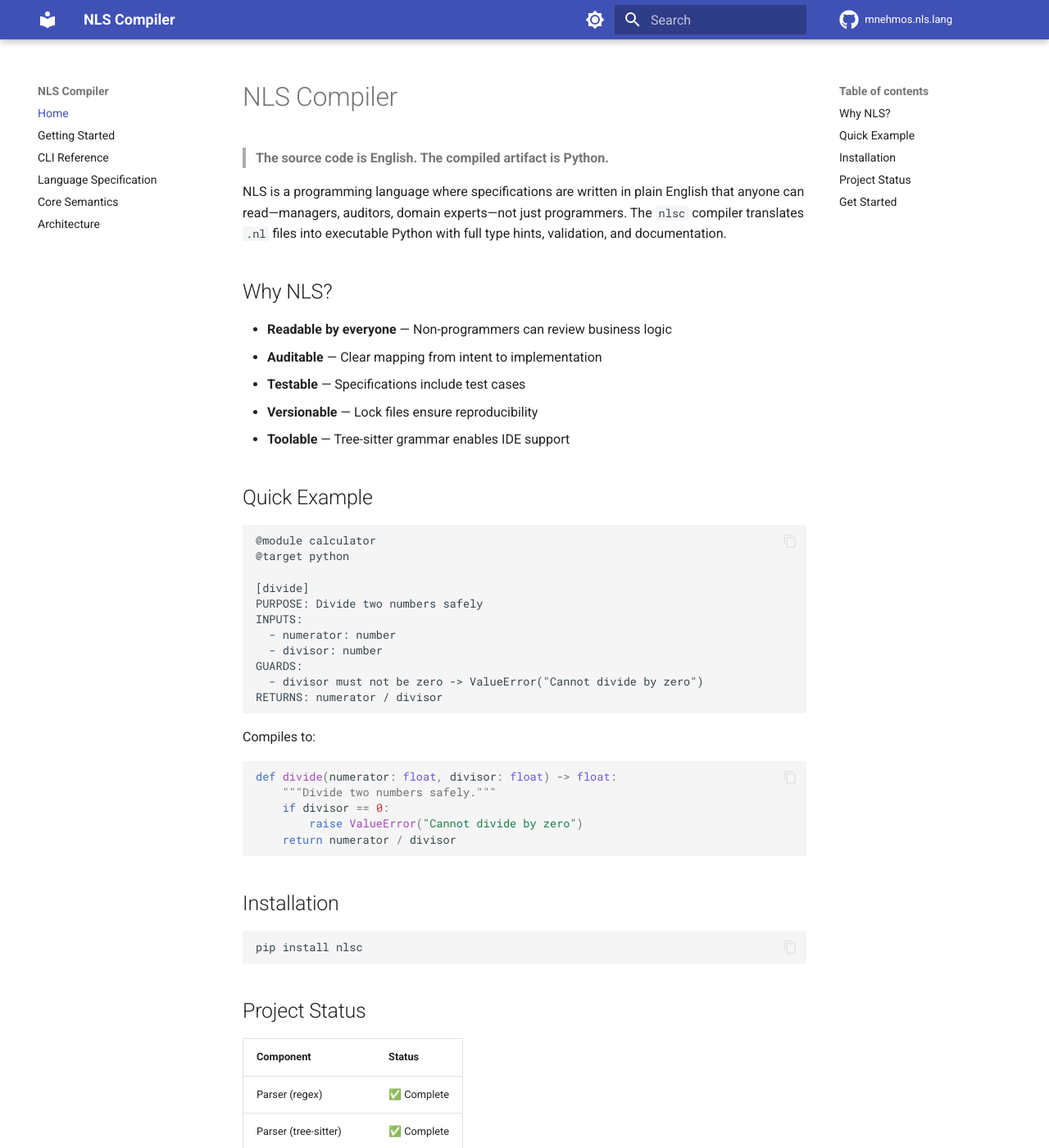
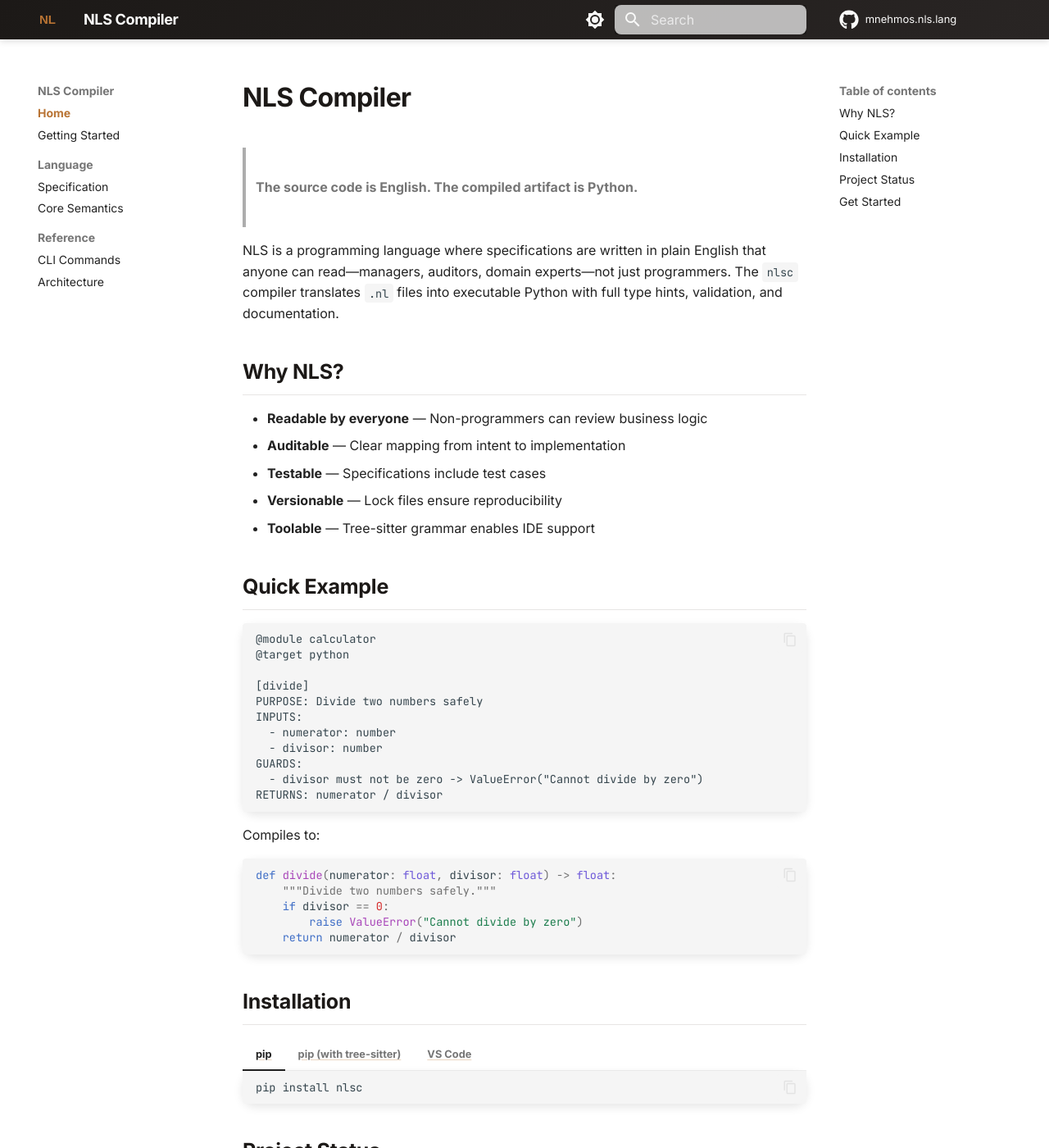
Before and after one commit to Mnehmos/mnehmos.nls.lang, an MkDocs documentation site: the page built from docs/index.md, in a window 1280 px wide and 1400 px high. Shown: the whole window at 82% size. Built offline with MkDocs 1.6.1 and Material for MkDocs 9.7.7, drawn with Linux system fonts in a browser that asks for light colours; comment, search, counter and statistics services are not loaded; some of the changed text lies outside the part shown.

Commit message:
style(docs): apply Mnehmos copper/stone design system
- Custom CSS with copper (#b87333) accent and stone palette
- Inter font for body, JetBrains Mono for code
- Dark mode support
- Added NLS logo and favicon
- Updated status table (VS Code extension now complete)
- Tabbed installation instructions

Co-Authored-By: Claude Opus 4.5 <noreply@anthropic.com>

````diff
--- a/docs/index.md
+++ b/docs/index.md
@@ -40,9 +40,24 @@ def divide(numerator: float, divisor: float) -> float:
 
 ## Installation
 
-```bash
-pip install nlsc
-```
+=== "pip"
+
+    ```bash
+    pip install nlsc
+    ```
+
+=== "pip (with tree-sitter)"
+
+    ```bash
+    pip install "nlsc[treesitter]"
+    ```
+
+=== "VS Code"
+
+    Search "NLS" in Extensions, or:
+    ```
+    ext install mnehmos.nls-language
+    ```
 
 ## Project Status
 
@@ -71,22 +88,18 @@ pip install nlsc
 
 - :material-download: **[Installation](getting-started.md#installation)**
 
-  Install nlsc with pip
+    Install nlsc with pip or VS Code
 
 - :material-console: **[CLI Reference](cli-reference.md)**
 
-  All 8 commands documented
+    All commands documented
 
 - :material-book-open: **[Language Spec](language-spec.md)**
 
-  Full syntax reference
+    Full syntax reference
 
 - :material-cog: **[Architecture](architecture.md)**
 
-  How the compiler works
-
-- :material-target: **[Core Semantics](core-semantics.md)**
-
-  Target-neutral semantic specification
+    How the compiler works
 
 </div>
--- /dev/null
+++ b/docs/stylesheets/custom.css
@@ -0,0 +1,323 @@
+/* === NLS DOCS - MNEHMOS DESIGN SYSTEM === */
+/* Copper accent with stone palette */
+
+:root {
+  --copper: #b87333;
+  --copper-light: #d4956a;
+  --copper-dark: #a06429;
+
+  /* Override Material theme colors */
+  --md-primary-fg-color: #1c1917;
+  --md-primary-bg-color: #fafaf9;
+  --md-accent-fg-color: var(--copper);
+  --md-accent-fg-color--transparent: rgba(184, 115, 51, 0.1);
+
+  /* Text colors */
+  --md-default-fg-color: #44403c;
+  --md-default-fg-color--light: #78716c;
+  --md-default-fg-color--lighter: #a8a29e;
+  --md-default-fg-color--lightest: #d6d3d1;
+
+  /* Background */
+  --md-default-bg-color: #fafaf9;
+  --md-default-bg-color--light: #f5f5f4;
+  --md-default-bg-color--lighter: #e7e5e4;
+  --md-default-bg-color--lightest: #d6d3d1;
+
+  /* Code */
+  --md-code-fg-color: #1c1917;
+  --md-code-bg-color: #f5f5f4;
+
+  /* Typography */
+  --md-text-font: "Inter", sans-serif;
+  --md-code-font: "JetBrains Mono", monospace;
+}
+
+/* === DARK MODE === */
+[data-md-color-scheme="slate"] {
+  --md-primary-fg-color: #fafaf9;
+  --md-primary-bg-color: #1c1917;
+  --md-accent-fg-color: var(--copper-light);
+
+  --md-default-fg-color: #e7e5e4;
+  --md-default-fg-color--light: #d6d3d1;
+  --md-default-fg-color--lighter: #a8a29e;
+  --md-default-fg-color--lightest: #78716c;
+
+  --md-default-bg-color: #1c1917;
+  --md-default-bg-color--light: #292524;
+  --md-default-bg-color--lighter: #44403c;
+  --md-default-bg-color--lightest: #57534e;
+
+  --md-code-fg-color: #e7e5e4;
+  --md-code-bg-color: #292524;
+}
+
+/* === HEADER === */
+.md-header {
+  background: linear-gradient(135deg, #1c1917 0%, #292524 100%);
+  box-shadow: 0 2px 8px rgba(0, 0, 0, 0.15);
+}
+
+.md-header__title {
+  font-weight: 700;
+  letter-spacing: -0.02em;
+}
+
+/* === NAVIGATION === */
+.md-nav__link:hover,
+.md-nav__link:focus {
+  color: var(--copper);
+}
+
+.md-nav__link--active {
+  color: var(--copper);
+  font-weight: 600;
+}
+
+.md-nav__item--active > .md-nav__link {
+  color: var(--copper);
+}
+
+/* Sidebar */
+.md-sidebar {
+  border-right: 1px solid var(--md-default-bg-color--lighter);
+}
+
+/* === CONTENT === */
+.md-content {
+  max-width: 900px;
+}
+
+/* Links */
+.md-content a:not(.md-button) {
+  color: var(--copper);
+  text-decoration: underline;
+  text-underline-offset: 2px;
+  text-decoration-color: rgba(184, 115, 51, 0.3);
+  transition: all 0.2s ease;
+}
+
+.md-content a:not(.md-button):hover {
+  color: var(--copper-dark);
+  text-decoration-color: var(--copper);
+}
+
+/* Headings */
+.md-typeset h1 {
+  color: #1c1917;
+  font-weight: 800;
+  letter-spacing: -0.02em;
+}
+
+.md-typeset h2 {
+  color: #1c1917;
+  font-weight: 700;
+  border-bottom: 1px solid #e7e5e4;
+  padding-bottom: 0.5rem;
+}
+
+.md-typeset h3 {
+  color: #1c1917;
+  font-weight: 600;
+}
+
+[data-md-color-scheme="slate"] .md-typeset h1,
+[data-md-color-scheme="slate"] .md-typeset h2,
+[data-md-color-scheme="slate"] .md-typeset h3 {
+  color: #fafaf9;
+}
+
+[data-md-color-scheme="slate"] .md-typeset h2 {
+  border-bottom-color: #44403c;
+}
+
+/* === CODE BLOCKS === */
+.md-typeset pre {
+  border-radius: 0.75rem;
+  box-shadow: 0 4px 12px rgba(0, 0, 0, 0.1);
+}
+
+.md-typeset code {
+  border-radius: 4px;
+  padding: 0.2em 0.4em;
+}
+
+/* Code copy button */
+.md-clipboard {
+  color: var(--copper);
+}
+
+.md-clipboard:hover {
+  color: var(--copper-light);
+}
+
+/* === BLOCKQUOTES === */
+.md-typeset blockquote {
+  border-left: 4px solid var(--copper);
+  background: var(--md-default-bg-color--light);
+  padding: 1rem 1.5rem;
+  border-radius: 0 8px 8px 0;
+  color: var(--md-default-fg-color--light);
+}
+
+/* === TABLES === */
+.md-typeset table:not([class]) {
+  border-radius: 8px;
+  overflow: hidden;
+  box-shadow: 0 1px 3px rgba(0, 0, 0, 0.1);
+}
+
+.md-typeset table:not([class]) th {
+  background: var(--md-default-bg-color--light);
+  font-weight: 600;
+}
+
+.md-typeset table:not([class]) tr:hover {
+  background: var(--md-accent-fg-color--transparent);
+}
+
+/* === BUTTONS === */
+.md-button {
+  border-radius: 8px;
+  font-weight: 600;
+  transition: all 0.2s ease;
+}
+
+.md-button--primary {
+  background: var(--copper);
+  border-color: var(--copper);
+}
+
+.md-button--primary:hover {
+  background: var(--copper-dark);
+  border-color: var(--copper-dark);
+  box-shadow: 0 4px 12px rgba(184, 115, 51, 0.3);
+}
+
+/* === ADMONITIONS === */
+.md-typeset .admonition,
+.md-typeset details {
+  border-radius: 8px;
+  box-shadow: 0 2px 8px rgba(0, 0, 0, 0.08);
+}
+
+.md-typeset .admonition.note,
+.md-typeset details.note {
+  border-color: var(--copper);
+}
+
+.md-typeset .note > .admonition-title,
+.md-typeset .note > summary {
+  background-color: rgba(184, 115, 51, 0.1);
+}
+
+.md-typeset .note > .admonition-title::before,
+.md-typeset .note > summary::before {
+  background-color: var(--copper);
+}
+
+/* === SEARCH === */
+.md-search__input {
+  border-radius: 8px;
+  background: var(--md-default-bg-color--light);
+}
+
+.md-search__input:hover,
+.md-search__input:focus {
+  background: var(--md-default-bg-color);
+  box-shadow: 0 0 0 2px var(--copper);
+}
+
+/* === FOOTER === */
+.md-footer {
+  background: #1c1917;
+}
+
+.md-footer-meta {
+  background: #0c0a09;
+}
+
+/* === TABS === */
+.md-typeset .tabbed-labels > label {
+  color: var(--md-default-fg-color--light);
+}
+
+.md-typeset .tabbed-labels > label:hover {
+  color: var(--copper);
+}
+
+.md-typeset .tabbed-labels > label.tabbed-labels__label--active {
+  color: var(--copper);
+  border-color: var(--copper);
+}
+
+/* === SCROLLBAR === */
+::-webkit-scrollbar {
+  width: 8px;
+  height: 8px;
+}
+
+::-webkit-scrollbar-track {
+  background: var(--md-default-bg-color--light);
+}
+
+::-webkit-scrollbar-thumb {
+  background: #a8a29e;
+  border-radius: 4px;
+}
+
+::-webkit-scrollbar-thumb:hover {
+  background: #78716c;
+}
+
+/* === SELECTION === */
+::selection {
+  background-color: var(--copper);
+  color: white;
+}
+
+/* === FOCUS STATES === */
+*:focus-visible {
+  outline: 2px solid var(--copper);
+  outline-offset: 2px;
+}
+
+/* === SMOOTH SCROLL === */
+html {
+  scroll-behavior: smooth;
+}
+
+/* === HERO SECTION (index page) === */
+.md-typeset .hero-title {
+  background: linear-gradient(135deg, var(--copper), var(--copper-light));
+  -webkit-background-clip: text;
+  -webkit-text-fill-color: transparent;
+  background-clip: text;
+}
+
+/* === STATUS BADGES === */
+.md-typeset table td:last-child {
+  white-space: nowrap;
+}
+
+/* === GRID CARDS === */
+.md-typeset .grid.cards > ul > li {
+  border: 1px solid var(--md-default-bg-color--lighter);
+  border-radius: 8px;
+  transition: all 0.2s ease;
+}
+
+.md-typeset .grid.cards > ul > li:hover {
+  border-color: var(--copper);
+  box-shadow: 0 4px 12px rgba(184, 115, 51, 0.15);
+}
+
+/* === TOC === */
+.md-nav__link--passed {
+  color: var(--copper);
+}
+
+.md-nav--secondary .md-nav__link--active {
+  color: var(--copper);
+}
--- a/mkdocs.yml
+++ b/mkdocs.yml
@@ -6,31 +6,48 @@ repo_name: mnehmos.nls.lang
 
 theme:
   name: material
+  logo: assets/logo.svg
+  favicon: assets/favicon.png
   palette:
-    - scheme: default
-      primary: indigo
-      accent: amber
+    - media: "(prefers-color-scheme: light)"
+      scheme: default
+      primary: custom
+      accent: custom
       toggle:
         icon: material/brightness-7
         name: Switch to dark mode
-    - scheme: slate
-      primary: indigo
-      accent: amber
+    - media: "(prefers-color-scheme: dark)"
+      scheme: slate
+      primary: custom
+      accent: custom
       toggle:
         icon: material/brightness-4
         name: Switch to light mode
+  font:
+    text: Inter
+    code: JetBrains Mono
   features:
     - navigation.sections
     - navigation.expand
+    - navigation.top
+    - navigation.instant
     - content.code.copy
     - content.code.annotate
     - search.highlight
+    - search.suggest
+    - toc.follow
   icon:
     repo: fontawesome/brands/github
+
+extra_css:
+  - stylesheets/custom.css
 
 markdown_extensions:
   - pymdownx.highlight:
       anchor_linenums: true
+      line_spans: __span
+      pygments_lang_class: true
+  - pymdownx.inlinehilite
   - pymdownx.superfences:
       custom_fences:
         - name: mermaid
@@ -43,16 +60,28 @@ markdown_extensions:
   - attr_list
   - md_in_html
   - tables
+  - toc:
+      permalink: true
+  - pymdownx.emoji:
+      emoji_index: !!python/name:material.extensions.emoji.twemoji
+      emoji_generator: !!python/name:material.extensions.emoji.to_svg
 
 nav:
   - Home: index.md
   - Getting Started: getting-started.md
-  - CLI Reference: cli-reference.md
-  - Language Specification: language-spec.md
-  - Core Semantics: core-semantics.md
-  - Architecture: architecture.md
+  - Language:
+    - Specification: language-spec.md
+    - Core Semantics: core-semantics.md
+  - Reference:
+    - CLI Commands: cli-reference.md
+    - Architecture: architecture.md
 
 extra:
   social:
     - icon: fontawesome/brands/github
       link: https://github.com/Mnehmos/mnehmos.nls.lang
+    - icon: fontawesome/brands/python
+      link: https://pypi.org/project/nlsc/
+  generator: false
+
+copyright: Copyright &copy; 2024-2025 Mnehmos
````
Also changed, not shown: other parts of docs/index.md (+3 -1 lines), docs/assets/favicon.png (added), docs/assets/logo.svg (added).
